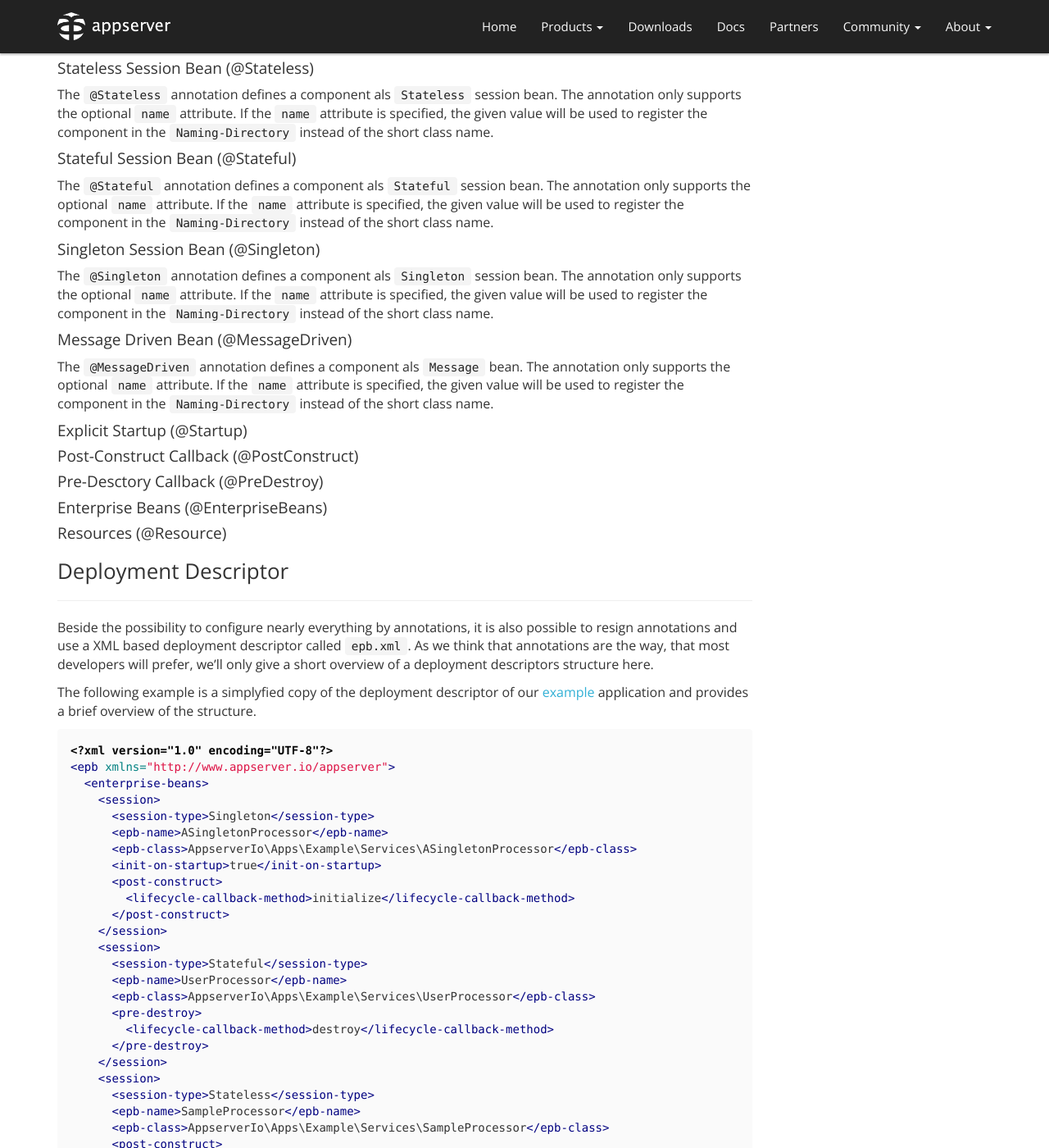
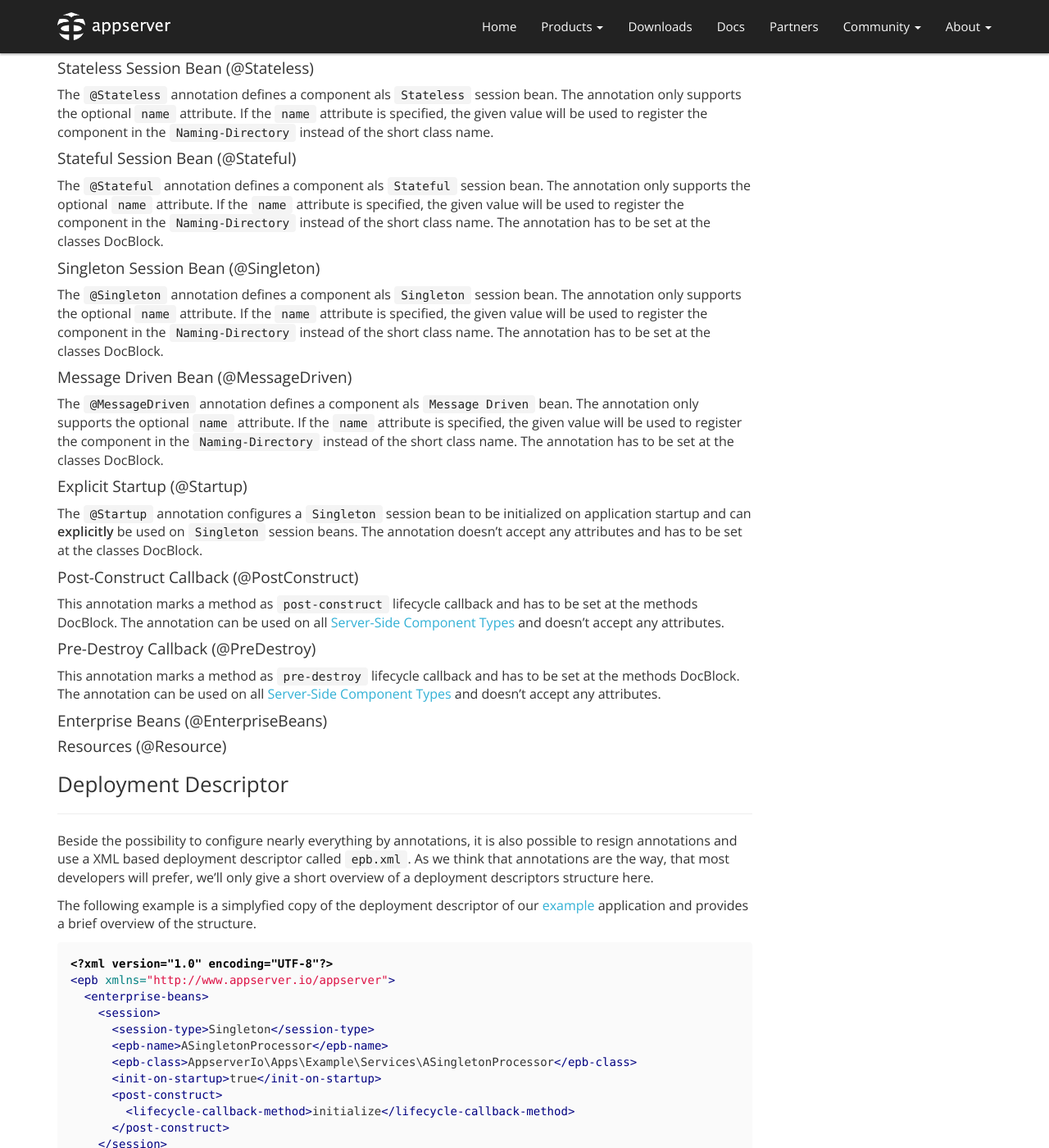
Before and after one commit to appserver-io/appserver, a Jekyll site: the page built from _posts/2015-02-02-naming-directory-basics.md, in a window 1280 px wide and 1400 px high, scrolled down 3241 px. Shown: the whole window at 82% size. Built offline with Jekyll 4.4.1, drawn with Linux system fonts in a browser that asks for light colours; nearby versions of some CDN libraries; library files that are not in the unit come from our copies; Markdown is read by kramdown in place of the engine named in the settings; comment, search, counter and statistics services are not loaded; some of the changed text lies outside the part shown.

Commit message:
Update and rename 2015-01-28-naming-directory-basics.md to 2015-02-02-naming-directory-basics.md

```diff
--- a/_posts/2015-01-28-naming-directory-basics.md
+++ b/_posts/2015-02-02-naming-directory-basics.md
@@ -140,23 +140,31 @@ The `@Stateless` annotation defines a component als `Stateless` session bean. Th
 
 #### Stateful Session Bean (@Stateful)
 
-The `@Stateful` annotation defines a component als `Stateful` session bean. The annotation only supports the optional `name` attribute. If the `name` attribute is specified, the given value will be used to register the component in the `Naming-Directory` instead of the short class name.
+The `@Stateful` annotation defines a component als `Stateful` session bean. The annotation only supports the optional `name` attribute. If the `name` attribute is specified, the given value will be used to register the component in the `Naming-Directory` instead of the short class name. The annotation has to be set at the classes DocBlock.
 
 #### Singleton Session Bean (@Singleton)
 
-The `@Singleton` annotation defines a component als `Singleton` session bean. The annotation only supports the optional `name` attribute. If the `name` attribute is specified, the given value will be used to register the component in the `Naming-Directory` instead of the short class name.
+The `@Singleton` annotation defines a component als `Singleton` session bean. The annotation only supports the optional `name` attribute. If the `name` attribute is specified, the given value will be used to register the component in the `Naming-Directory` instead of the short class name. The annotation has to be set at the classes DocBlock.
 
 #### Message Driven Bean (@MessageDriven)
 
-The `@MessageDriven` annotation defines a component als `Message` bean. The annotation only supports the optional `name` attribute. If the `name` attribute is specified, the given value will be used to register the component in the `Naming-Directory` instead of the short class name.
+The `@MessageDriven` annotation defines a component als `Message Driven` bean. The annotation only supports the optional `name` attribute. If the `name` attribute is specified, the given value will be used to register the component in the `Naming-Directory` instead of the short class name. The annotation has to be set at the classes DocBlock.
 
 #### Explicit Startup (@Startup)
 
+The `@Startup` annotation configures a `Singleton` session bean to be initialized on application startup and can **explicitly** be used on `Singleton` session beans. The annotation doesn't accept any attributes and has to be set at the classes DocBlock.
+
 #### Post-Construct Callback (@PostConstruct)
 
-#### Pre-Desctory Callback (@PreDestroy)
+This annotation marks a method as `post-construct` lifecycle callback and has to be set at the methods DocBlock. The annotation can be used on all [Server-Side Component Types](<{{ "/persistence-container/2014/12/30/persistence-container-basics.html#server-side-component-types" | prepend: site.baseurl }}>) and doesn't accept any attributes.
+
+#### Pre-Destroy Callback (@PreDestroy)
+
+This annotation marks a method as `pre-destroy` lifecycle callback and has to be set at the methods DocBlock. The annotation can be used on all [Server-Side Component Types](<{{ "/persistence-container/2014/12/30/persistence-container-basics.html#server-side-component-types" | prepend: site.baseurl }}>) and doesn't accept any attributes.
 
 #### Enterprise Beans (@EnterpriseBeans)
+
+
 
 #### Resources (@Resource)
 
```
Also changed, not shown: other parts of _posts/2015-02-02-naming-directory-basics.md (+1 -1 lines).
